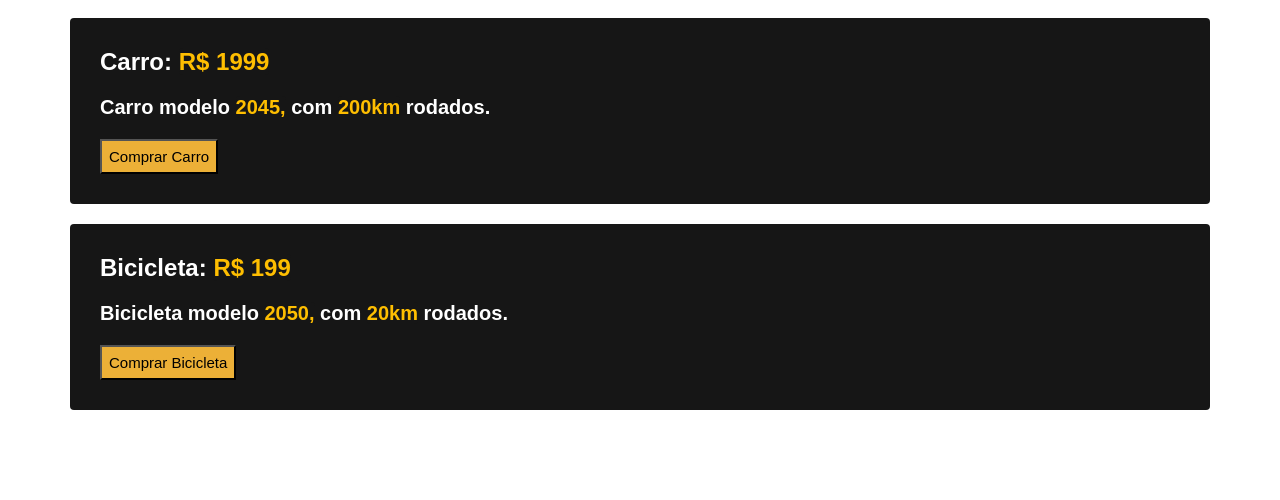
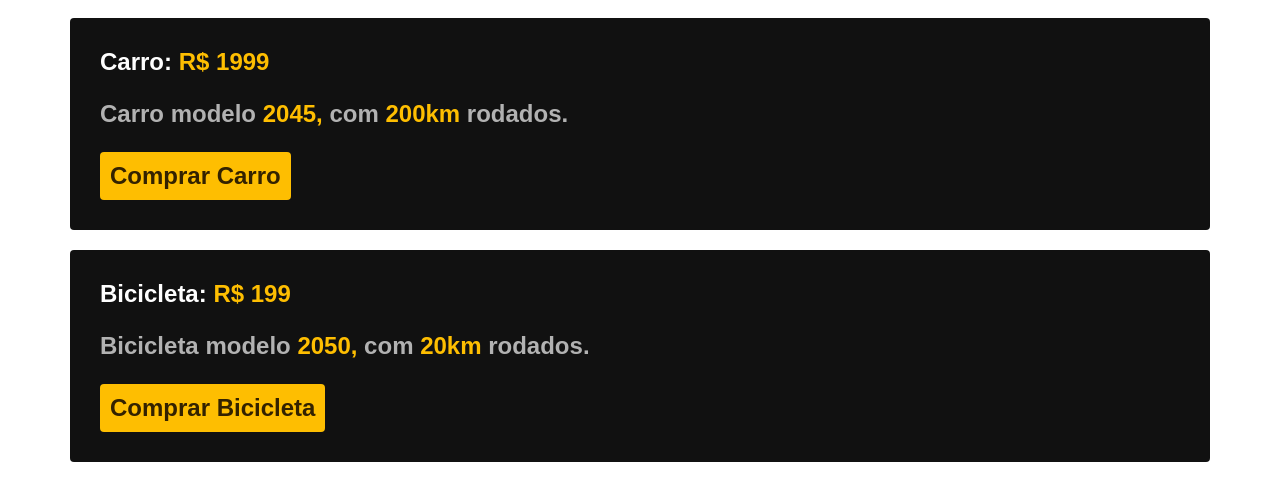
Before and after one commit to gabrielfalqs/Curso-Origamid, a plain HTML site: page exercicio02/index.html in a window 1280 px wide. Shown: the part 90-590 px from the top of the page. Drawn offline with Linux system fonts and the light colour scheme.

Commit message:
Simplificando o código
simplificando o código igual ao do professor, verificando os meus erros e alterando de uma forma simples.

```diff
--- a/exercicio02/index.html
+++ b/exercicio02/index.html
@@ -11,13 +11,15 @@
 
 <body>
   <h1>Carros e Bicicletas</h1>
-  <h2>Carro: <span class:"preco">R$ 1999</span>
-    <p> Carro modelo <span>2045,</span> com <span>200km</span> rodados.</p><button class="botao">Comprar Carro</button>
-  </h2>
+  <div class="item">
+    <h2>Carro: <span class:"preco">R$ 1999</span>
+      <p> Carro modelo <span>2045,</span> com <span>200km</span> rodados.</p><a href="/">Comprar Carro</a>
+  </div>
 
-  <h2>Bicicleta: <span class:"preco">R$ 199</span>
-    <p> Bicicleta modelo <span>2050,</span> com <span>20km</span> rodados.</p><button class="botao">Comprar Bicicleta</button>
-  </h2>
+  <div class="item">
+    <h2>Bicicleta: <span class:"preco">R$ 199</span>
+      <p> Bicicleta modelo <span>2050,</span> com <span>20km</span> rodados.</p><a href="/">Comprar Bicicleta</a>
+  </div>
 
 </body>
 
--- a/exercicio02/style.css
+++ b/exercicio02/style.css
@@ -1,36 +1,37 @@
 body {
+  font-family: arial;
   margin: 50px;
 }
 
 h1 {
   text-align: center;
-  font-family: Arial;
-}
-
-h2,
-span {
-  font-family: arial;
-  background-color: #161616;
-  border-radius: 4px;
-  color: #ffff;
-}
-
-p {
-  font-size: 20px;
 }
 
 h2 {
+  margin: 0px;
+}
+
+.item {
+  background: #111;
+  color: #fff;
   padding: 30px;
   margin: 20px;
+  border-radius: 4px;
 }
 
 span {
   color: #febe01;
 }
 
-button {
-  padding: 7px;
-  font-size: 15px;
-  background-color: #ecb037;
-  color: #000000;
+p {
+  color: #b2b2b2;
 }
+
+a {
+  display: inline-block;
+  background: #febe01;
+  color: #332200;
+  padding: 10px;
+  border-radius: 4px;
+  text-decoration: none;
+}
```
